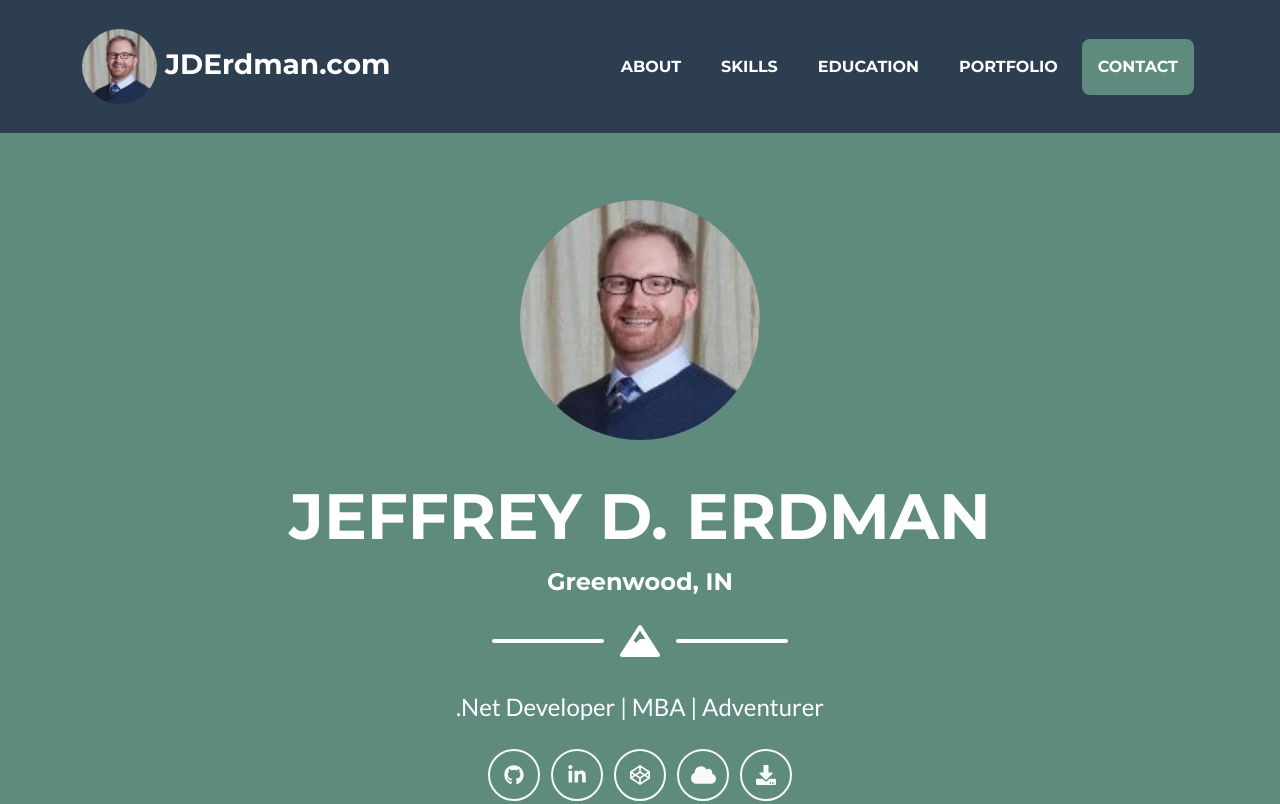
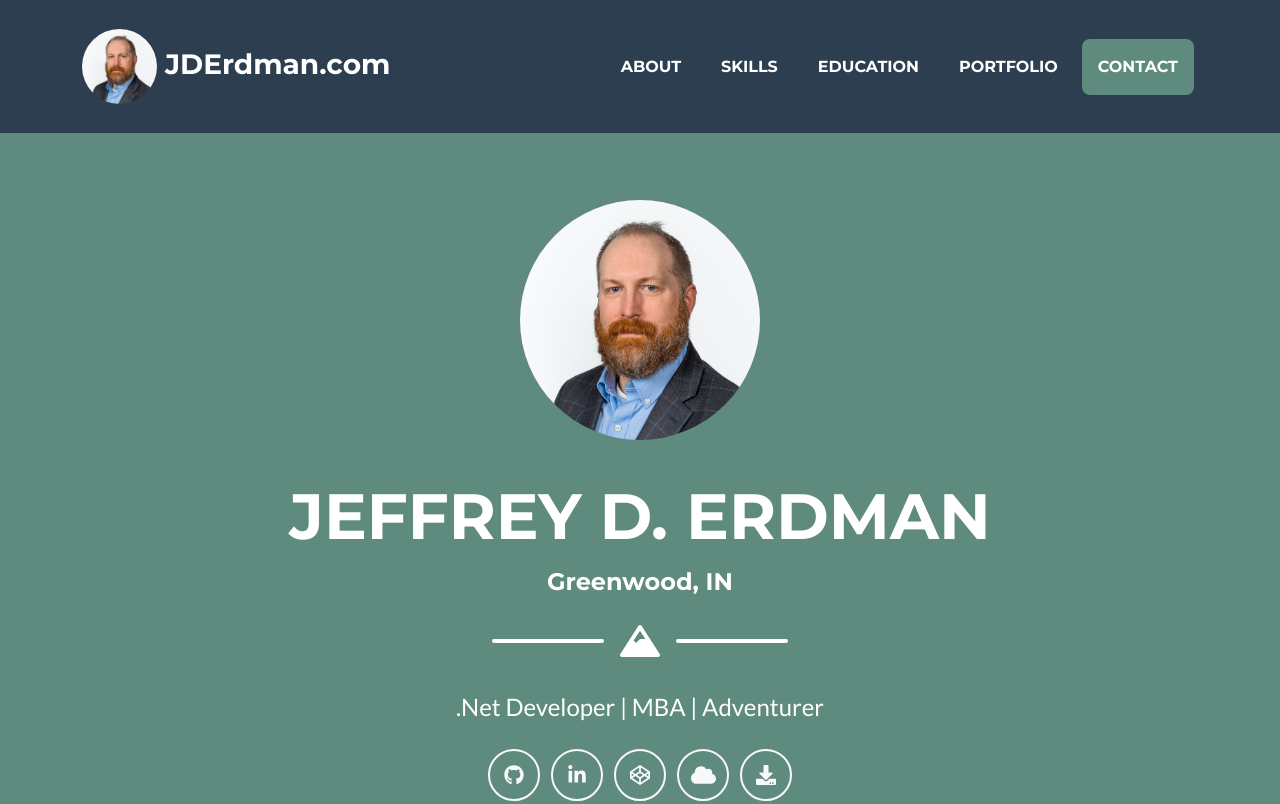
Before and after one commit to jerdman81/Portfolio, a plain HTML site: page index.html in a window 1280 px wide. Shown: the top 804 px of the page. Drawn offline with nearby package versions, Linux system fonts and the light colour scheme.

Commit message:
updated headshot

```diff
--- a/index.html
+++ b/index.html
@@ -20,7 +20,7 @@
         <!-- Navigation-->
         <nav class="navbar navbar-expand-lg bg-secondary  fixed-top" id="mainNav">
             <div class="container">
-                <a class="navbar-brand" href="#page-top"><img class="rounded-circle" src="assets/1516430965747.jfif" alt="headshot" width="75rem" height="75rem" > JDErdman.com</a>
+                <a class="navbar-brand" href="#page-top"><img class="rounded-circle" src="assets/2022Headshot.jpg" alt="headshot"  height="75rem" > JDErdman.com</a>
                 <button class="navbar-toggler text-uppercase font-weight-bold bg-primary text-white rounded" type="button" data-bs-toggle="collapse" data-bs-target="#navbarResponsive" aria-controls="navbarResponsive" aria-expanded="false" aria-label="Toggle navigation">
                     Menu
                     <i class="fas fa-bars"></i>
@@ -40,7 +40,7 @@
         <header class="masthead bg-primary text-white text-center">
             <div class="container d-flex align-items-center flex-column">
                 <!-- Masthead Avatar Image-->
-                <img class="masthead-avatar mb-5 rounded-circle" src="assets/1516430965747.jfif" alt="..." />
+                <img class="masthead-avatar mb-5 rounded-circle" src="assets/2022Headshot.jpg" alt="Headshot" />
                 <!-- Masthead Heading-->
                 <h1 class="masthead-heading text-uppercase mb-0">Jeffrey D. Erdman</h1><br>
                 <h3 class="masthead-subheading font-weight-light mb-0">Greenwood, IN</h3>
```
Also changed, not shown: assets/2022Headshot.jpg (added).
